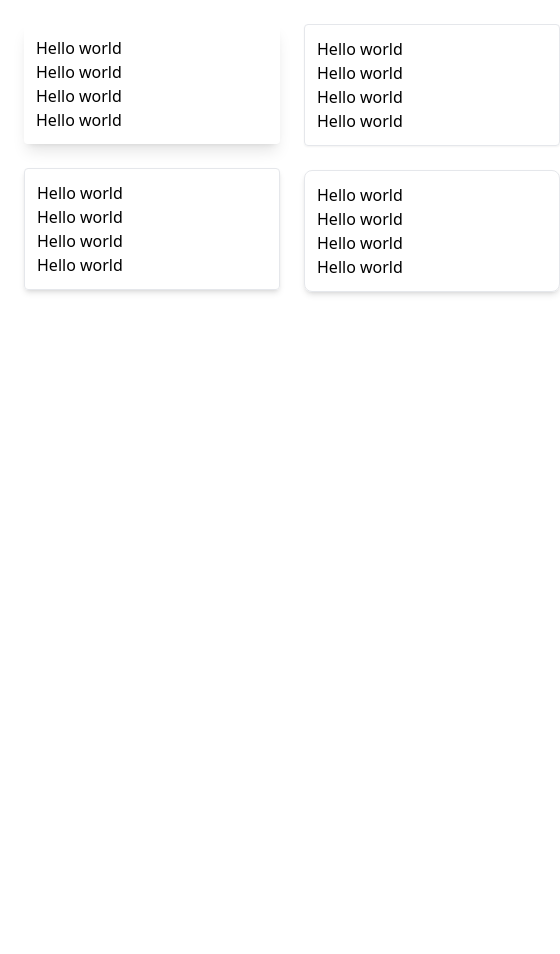
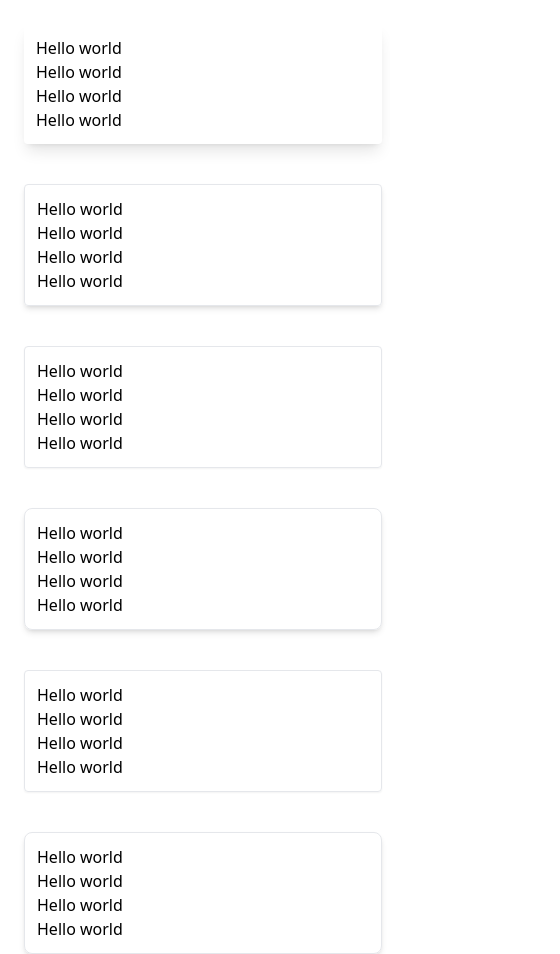
Before and after one commit to judahtc/JulohComponents-Tailwind, an Angular app: page /cards in a window 390 px wide. Shown: the whole page, 560 px wide, since content can reach past the window. Before the commit the page ends 844 px from the top, so only its background shows below. Built offline with nearby package versions, Linux system fonts and the light colour scheme.

Commit message:
feat: changed from flex to grid to make the cards responsive

```diff
--- a/src/app/card/card.component.css
+++ b/src/app/card/card.component.css
@@ -1,14 +1,14 @@
 
 .card-no-border{
 
-  @apply w-64 rounded overflow-hidden shadow-lg ml-6 mt-6 p-3 md:bg-blue-100 lg:bg-red-300;
+  @apply w-11/12 rounded overflow-hidden shadow-lg ml-6 mt-6 p-3 md:bg-blue-100 lg:bg-red-300;
 }
 .card-border{
-  @apply w-64 rounded border overflow-hidden shadow-md ml-6 mt-6 p-3;
+  @apply w-11/12 rounded border overflow-hidden shadow-md ml-6 mt-6 p-3 md:bg-blue-100 lg:bg-red-300;
 }
 .card-border-sm-shadow{
- @apply w-64 rounded border overflow-hidden shadow-sm ml-6 mt-6 p-3;
+ @apply w-11/12 rounded border overflow-hidden shadow-sm ml-6 mt-6 p-3;
 }
 .card-border-sm-shadow-more-rounded{
- @apply w-64 rounded-lg border overflow-hidden shadow-md ml-6 mt-6 p-3;
+ @apply w-11/12 rounded-lg border overflow-hidden shadow-md ml-6 mt-6 p-3;
 }
--- a/src/app/card/card.component.html
+++ b/src/app/card/card.component.html
@@ -1,5 +1,4 @@
-<div class="flex">
-  <div>
+<div class="w-full grid grid-cols-1 sm:grid-cols-2 lg:grid-cols-3 gap-4 justify-between">
 
     <div class="card-no-border">
 
@@ -9,7 +8,6 @@
           <p>Hello world</p>
 
     </div>
-
     <div class="card-border">
 
           <p>Hello world</p>
@@ -18,16 +16,16 @@
           <p>Hello world</p>
 
     </div>
-  </div>
-<div>
 
     <div class="card-border-sm-shadow">
+
         <p>Hello world</p>
         <p>Hello world</p>
         <p>Hello world</p>
         <p>Hello world</p>
 
     </div>
+
     <div class="card-border-sm-shadow-more-rounded">
 
       <p>Hello world</p>
@@ -36,5 +34,23 @@
       <p>Hello world</p>
 
     </div>
+
+      <div class="card-border-sm-shadow">
+
+        <p>Hello world</p>
+        <p>Hello world</p>
+        <p>Hello world</p>
+        <p>Hello world</p>
+
       </div>
+
+      <div class="card-border-sm-shadow-more-rounded">
+
+        <p>Hello world</p>
+        <p>Hello world</p>
+        <p>Hello world</p>
+        <p>Hello world</p>
+
       </div>
+
+</div>
```
Lines whose indentation alone changed are shown as unchanged.
